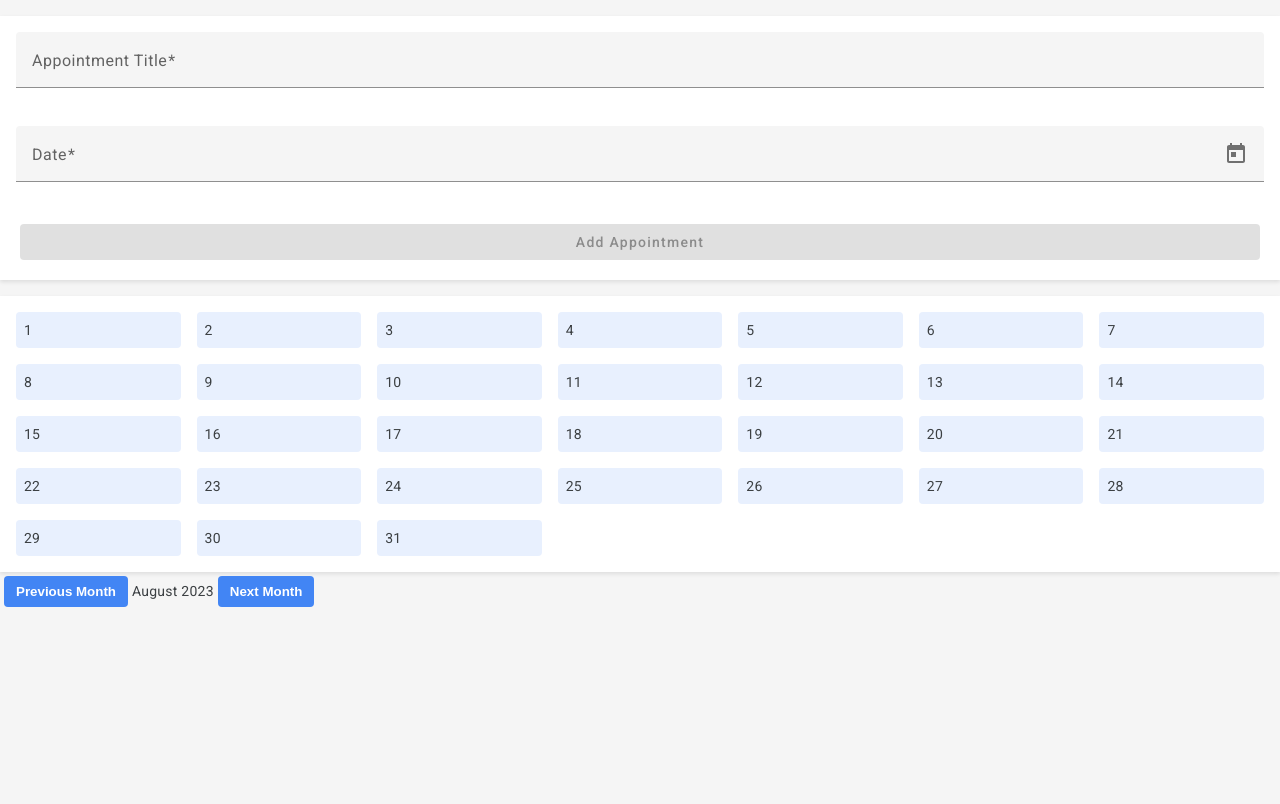
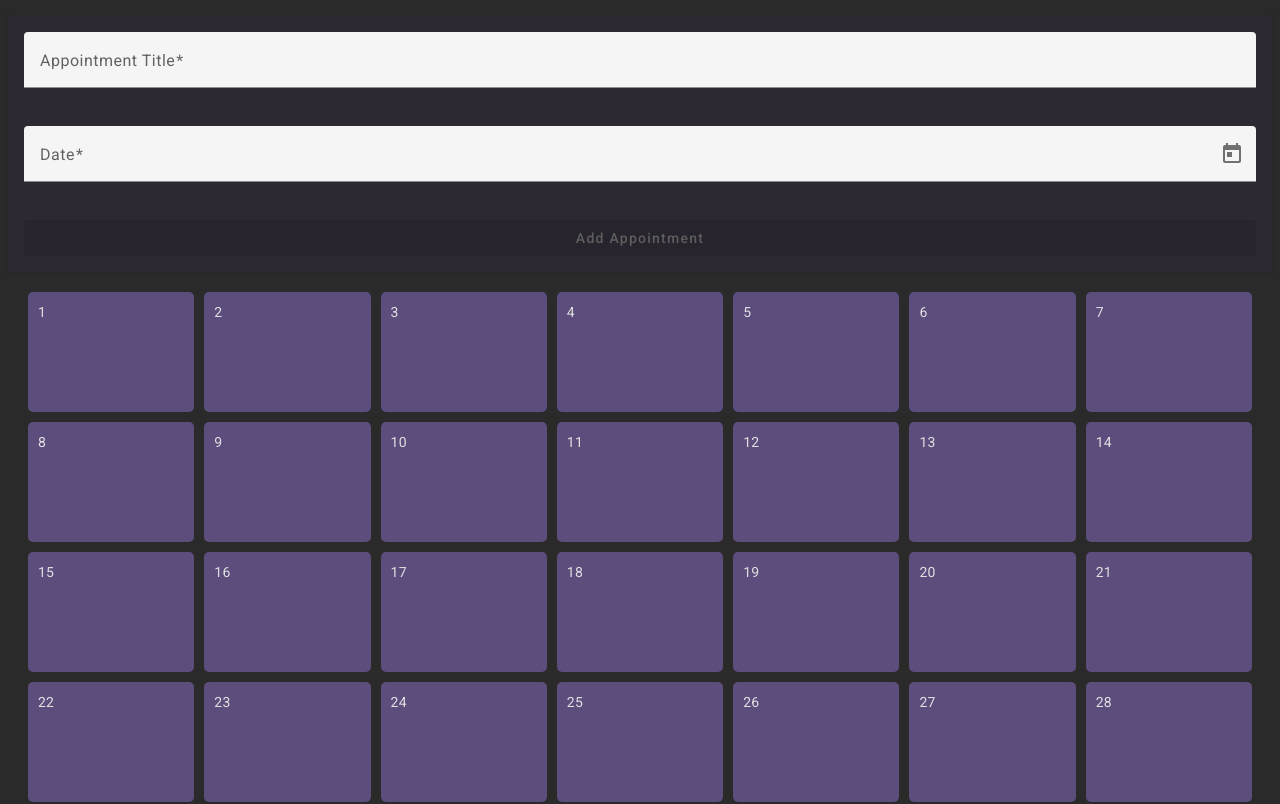
Before and after one commit to gavmen/angular-calendar-app, an Angular app: page /calendar in a window 1280 px wide. Shown: the top 804 px of the page. Built offline with nearby package versions, Linux system fonts and the light colour scheme.

Commit message:
style changes

```diff
--- a/src/app/calendar/appointment-form/appointment-form.component.scss
+++ b/src/app/calendar/appointment-form/appointment-form.component.scss
@@ -3,7 +3,11 @@ form {
     flex-direction: column;
     gap: 16px;
     padding: 16px;
-    background-color: white;
+    background-color: #35265538;
     box-shadow: 0 2px 4px rgba(0, 0, 0, 0.1);
     margin-top: 16px;
+
+    & button {
+        color: #5e5e5e;
+    }
   }
--- a/src/app/calendar/calendar-grid/calendar-grid.component.scss
+++ b/src/app/calendar/calendar-grid/calendar-grid.component.scss
@@ -1,22 +1,39 @@
 .calendar-grid {
     display: grid;
     grid-template-columns: repeat(7, 1fr);
-    gap: 16px;
-    padding: 16px;
-    background-color: white;
-    box-shadow: 0 2px 4px rgba(0, 0, 0, 0.1);
-    margin-top: 16px;
+    gap: 10px;
+    padding: 20px;
+  }
 
-    div {
-      padding: 8px;
-      border-radius: 4px;
-      background-color: #E8F0FE;
-      position: relative;
+  div > div {
+    background-color: #5c4d7d;
+    padding: 10px;
+    border-radius: 5px;
+    position: relative;
+    height: 100px;
+    display: flex;
+    flex-direction: column;
+    justify-content: space-between;
+  }
 
-      button {
-        position: absolute;
-        top: 4px;
-        right: 4px;
-      }
+  div > div > div {
+    background-color: #4c3d6d;
+    padding: 5px;
+    border-radius: 5px;
+    margin-top: 5px;
+    display: flex;
+    justify-content: space-between;
+    align-items: center;
+  }
+
+  button {
+    background-color: transparent;
+    border: none;
+    cursor: pointer;
+    color: #e0e0e0;
+    transition: color 0.3s;
+
+    &:hover {
+      color: #ff5252;
     }
   }
--- a/src/app/calendar/calendar.component.scss
+++ b/src/app/calendar/calendar.component.scss
@@ -1,8 +1,19 @@
-.calendar-navigation {
-    display: flex;
-    justify-content: space-between;
-    align-items: center;
-    padding: 16px;
-    background-color: white;
-    box-shadow: 0 2px 4px rgba(0, 0, 0, 0.1);
+button {
+    background-color: #5c4d7d;
+    color: #fff;
+    border: none;
+    padding: 10px 15px;
+    margin: 5px;
+    border-radius: 5px;
+    cursor: pointer;
+    transition: background-color 0.3s;
+
+    &:hover {
+      background-color: #4c3d6d;
+    }
   }
+
+  span {
+    font-size: 1.5em;
+    margin: 0 10px;
+  }
--- a/src/styles.scss
+++ b/src/styles.scss
@@ -1,27 +1,9 @@
 body {
-    font-family: Arial, sans-serif;
-    background-color: #F5F5F5;
-    color: #3C4043;
-    margin: 0;
-    padding: 0;
+    font-family: 'Roboto', sans-serif;
+    background-color: #2a2a2a;
+    color: #e0e0e0;
   }
 
-  button {
-    cursor: pointer;
-    border: none;
-    padding: 8px 12px;
-    margin: 4px;
-    border-radius: 4px;
-    background-color: #4285F4;
-    color: white;
-    font-weight: bold;
-    transition: background-color 0.3s;
-
-    &:hover {
-      background-color: #357ABD;
-    }
+  h1, h2, h3, h4, h5, h6 {
+    color: #fff;
   }
-
-  mat-icon {
-    vertical-align: middle;
-  }
```
